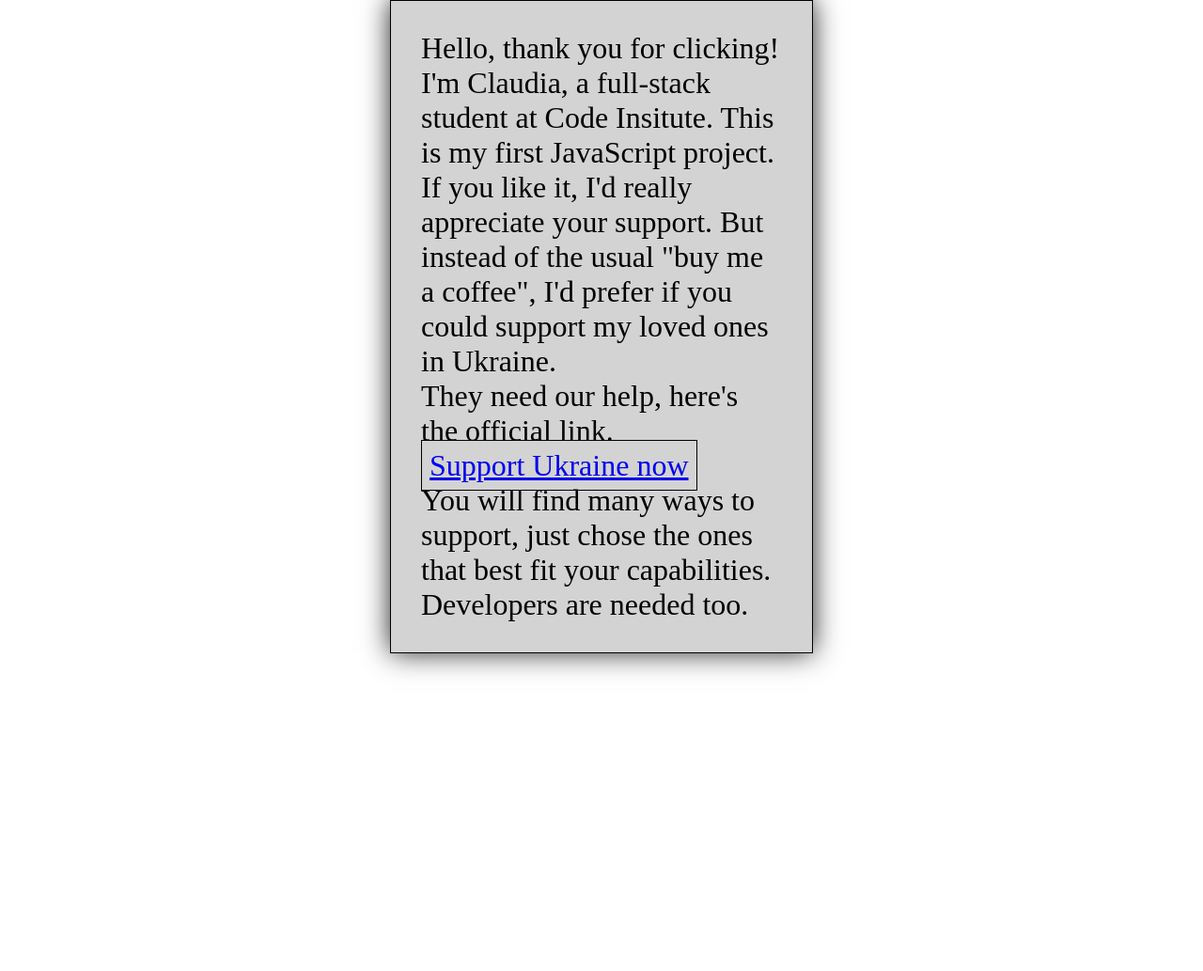
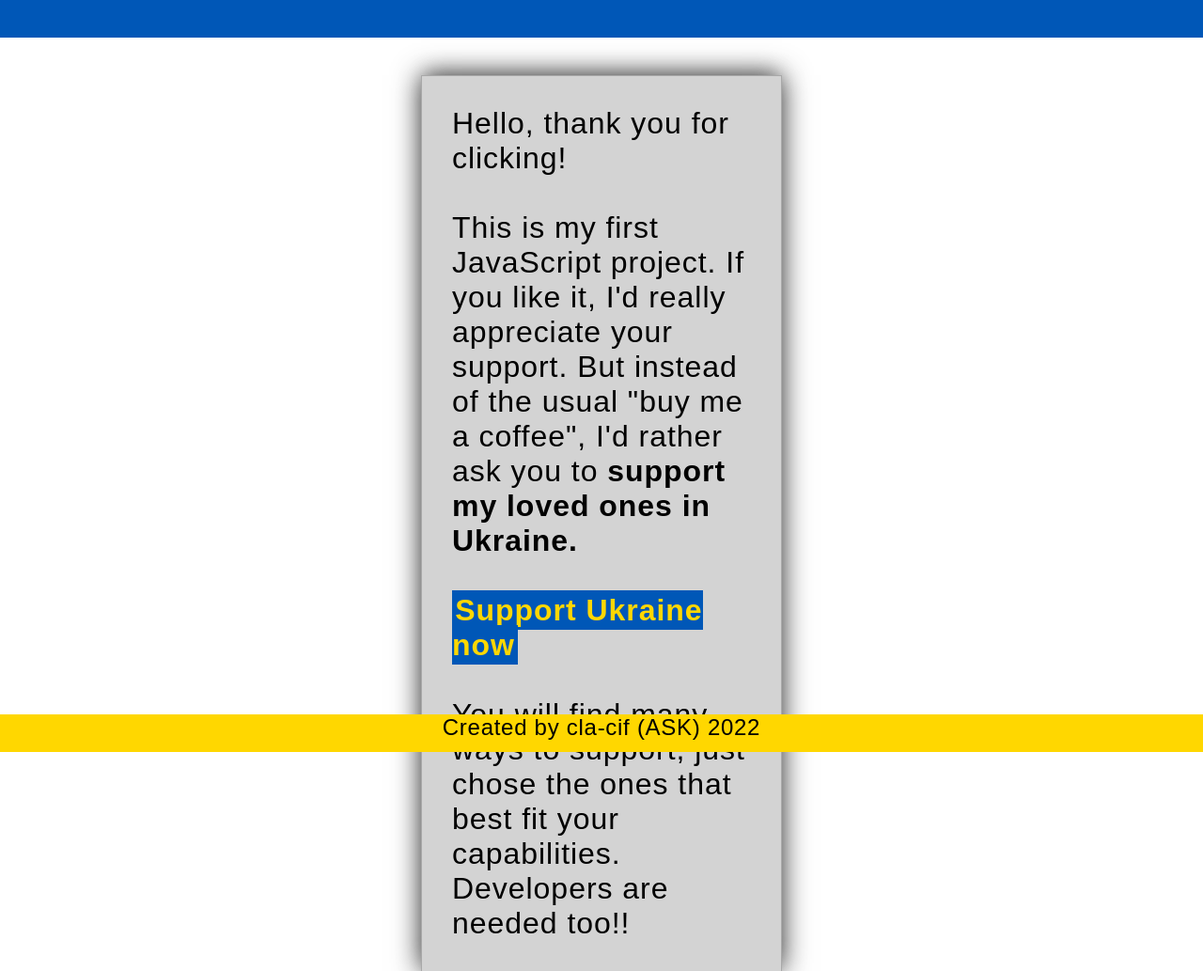
Before and after one commit to cla-cif/RPS-Lizard-Spock, a website: page buy-coffe.html in a window 1280 px wide. Shown: the whole page at 94% size. Before the commit the page ends 800 px from the top, so only its background shows below. Drawn offline with Linux system fonts and the light colour scheme; a web font is replaced by a local one.

Commit message:
styling suport page

```diff
--- a/buy-coffe.html
+++ b/buy-coffe.html
@@ -1,16 +1,37 @@
 <!DOCTYPE html>
 <html lang="en">
+
 <head>
   <meta charset="UTF-8">
   <meta http-equiv="X-UA-Compatible" content="IE=edge">
   <meta name="viewport" content="width=device-width, initial-scale=1.0">
   <title>Buy-coffee</title>
   <link rel="stylesheet" href="coffee.css">
+  <link rel="preconnect" href="https://fonts.googleapis.com">
+  <link rel="preconnect" href="https://fonts.gstatic.com" crossorigin>
+  <link
+    href="https://fonts.googleapis.com/css2?family=Smooch+Sans:wght@100;200;300;400;500;600;700;800;900&display=swap"
+    rel="stylesheet">
 
 </head>
+
 <body>
-  <p>Hello, thank you for clicking! <br> I'm Claudia, a full-stack student at Code Insitute. This is my first JavaScript project. <br> If you like it, I'd really appreciate your support. But instead of the usual "buy me a coffee", I'd prefer if you could support my loved ones in Ukraine. <br>They need our help, here's the official link.<br>
-    <a href="https://supportukrainenow.org/" target="_blank">Support Ukraine now</a> <br> You will find many ways to support, just chose the ones that best fit your capabilities. Developers are needed too.
+  <header></header>
+  <main>
+    <div id="main-par">
+      <p>Hello, thank you for clicking!</p><br>
+      <p>This
+        is my first JavaScript project. If you like it, I'd really appreciate your support. But instead of the
+        usual
+        "buy me a coffee", I'd rather ask you to <strong>support my loved ones in Ukraine.</strong></p><br>
+        <p><a href="https://supportukrainenow.org/" target="_blank">Support Ukraine now</a></p> <br>
+        <p>You will find many ways to support, just chose the ones that best fit your capabilities. <br> Developers are needed too!!
       </p>
+    </div>
+  </main>
+  <footer>
+    <p id="footer-par">Created by cla-cif (ASK) 2022</p>
+  </footer>
 </body>
+
 </html>
--- a/coffee.css
+++ b/coffee.css
@@ -1,21 +1,67 @@
+:root {
+    --color-main: #f1f0eb;
+    --color-blue: #0057b7;
+    --color-yellow: #ffd700;
+    --color-grey: #d3d3d3;
+    --ff-body: 'Smooch Sans', sans-serif;
+}
 * {
     margin:0;
+    box-sizing: border-box;
+    font-family: var(--ff-body);
+    letter-spacing: .03em;
 }
-body {
+header {
+    display:block;
+    position: fixed;
+    top:0;
+    background: var(--color-blue);
+    height: 5vh;
+    width: 100%;
+}
+main {
     display:flex;
-    justify-content:center;
+    position:relative;
+    justify-content: center;
+    top: 10vh;
+    bottom: 10vh;
 }
-p {
+#main-par {
     font-size: 4vh;
-    justify-content: center;
-    background: lightgray;
-    border: 1px solid black;
+    font-weight: 500;
+padding-top: 5vh;
+padding-bottom: 5vh;
+    background: var(--color-grey);
+    border: 1px solid darkgray;
     width: 30vw;
     padding: 2rem;
     box-shadow: 0px 0px 28px rgba(0, 0, 0, 0.80), 0 -10px 20px -5px lightgray;
 
+    position:absolute;
 }
 a {
-    border: 1px solid black;
-    padding: .5rem;
+    padding: .2rem;
+    margin: .5rem auto;
+    background: var(--color-blue);
+    color: var(--color-yellow);
+    font-weight: 600;
+    text-decoration: none;
 }
+
+footer {
+    height: 5vh;
+    background-color: var(--color-yellow);
+    position: fixed;
+    display:block;
+    width: 100%;
+    bottom:0;
+}
+
+#footer-par {
+    font-weight: 500;
+    font-size: 3vh;
+    color: black;
+    text-align: center;
+    display:block;
+
+}
--- a/style.css
+++ b/style.css
@@ -91,15 +91,21 @@
     color: var(--color-dark);
     font-weight: 400;
     font-size: 8vh;
+    text-align: center;
 }
 
-
+.scores {
+    width: 33.33%;
+    justify-content: center;
+}
 #result-message{
     color: white;
     font-weight: 700;
     font-size: 7vh;
     background: var(--color-header);
     padding: .3rem 1rem;
+    display:none;
+    text-align:center;
 }
 
 
@@ -137,18 +143,18 @@
 }
 
 .uchoice:hover > svg > path {
-    stroke: black;
-    fill: var(--color-header);
+    stroke: var(--color-header);
 }
 
 footer {
-    height: 10vh;
+    height: 5vh;
     background-color: var(--color-footer);
     position: fixed;
     width: 100%;
+    bottom:0;
 }
 
-footer>* {
+footer>p {
     font-weight: 500;
     font-size: 3vh;
     color: var(--color-dark);
```
Also changed, not shown: script.js (+17 -10 lines). Lines whose indentation alone changed are shown as unchanged.
